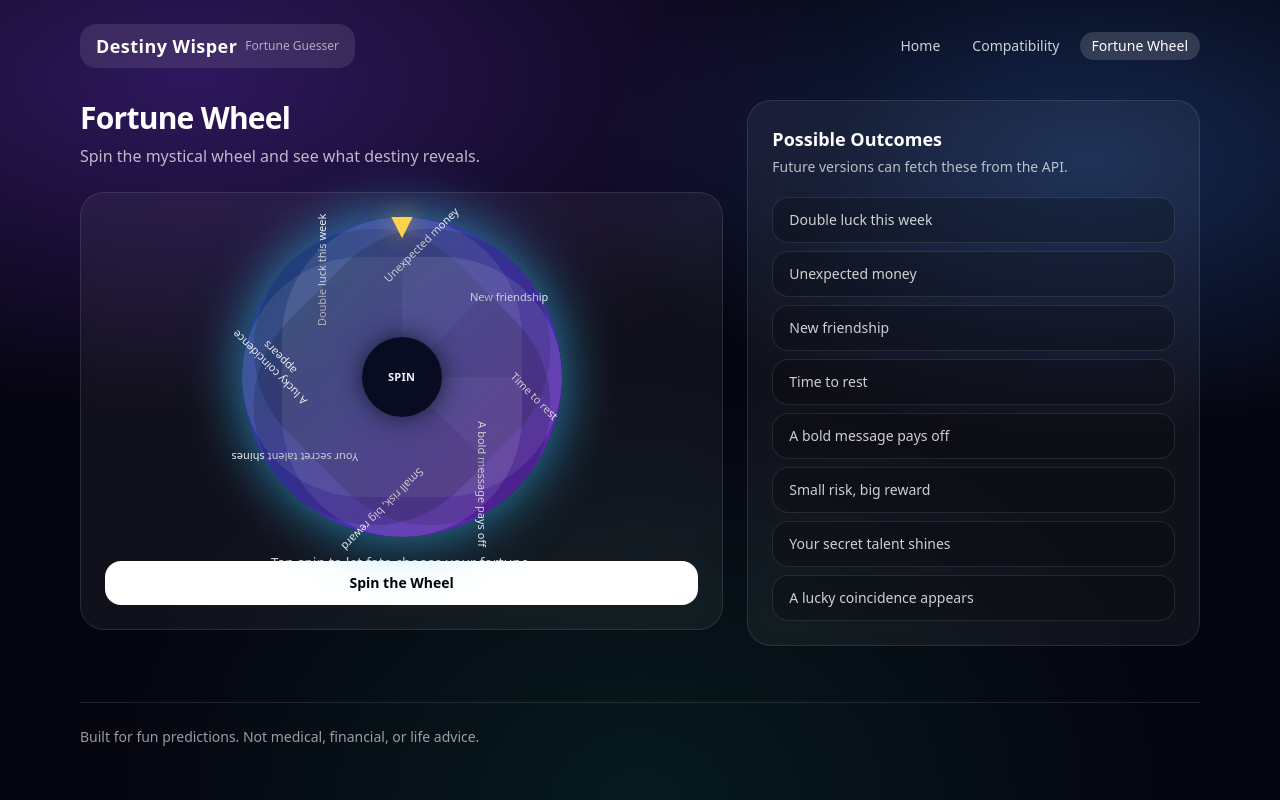
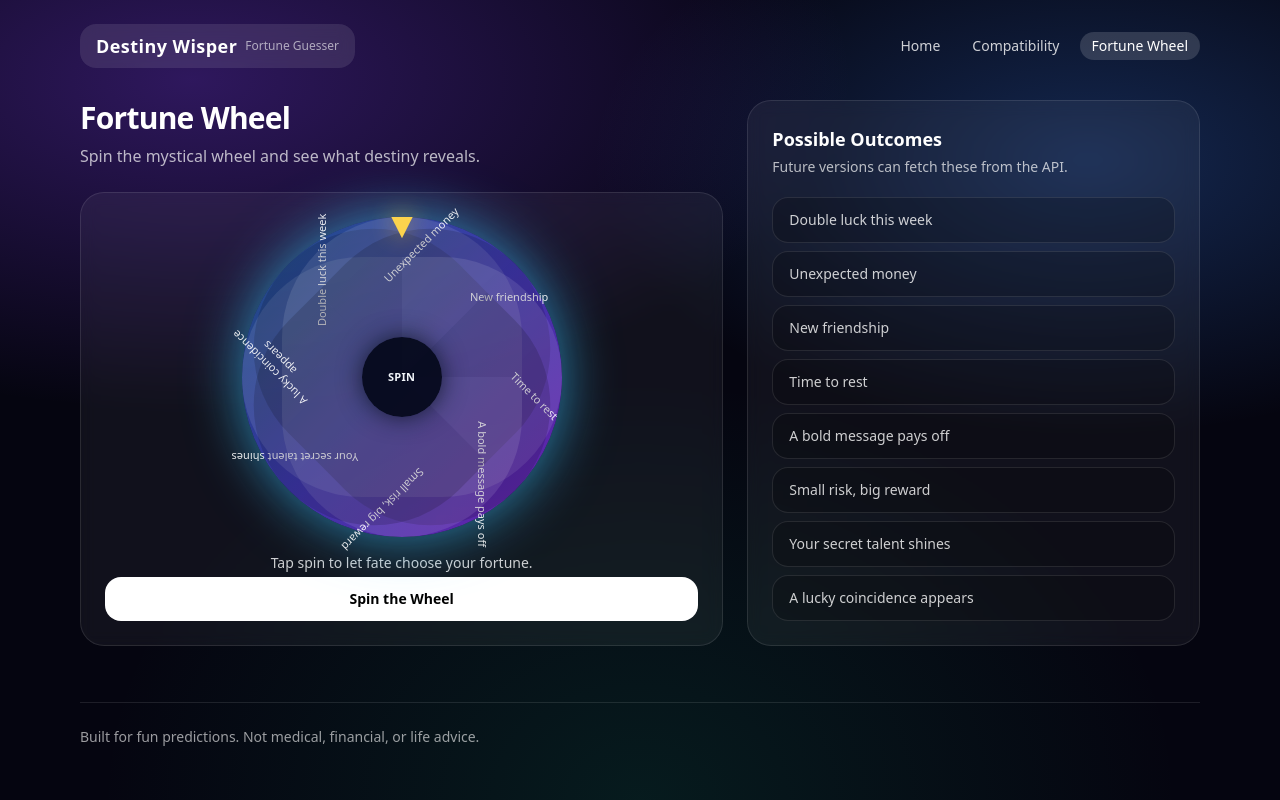
Before and after one commit to AMAN-RAWAT-2004/The-Destiny-Wisper, a React app in the folder frontend/: page /wheel in a window 1280 px wide. Built offline with nearby package versions, Linux system fonts and the light colour scheme; no server answers; the HTML template or start-up script is replaced by a standard one.

Commit message:
wheel page commit

```diff
--- a/frontend/src/pages/WheelPage.jsx
+++ b/frontend/src/pages/WheelPage.jsx
@@ -130,7 +130,7 @@ export function WheelPage() {
             </motion.div>
 
             {/* Result Text */}
-            <div className="mt-4 text-center text-sm text-white/80">
+            <div className="mt-4 mb-4 text-center text-sm text-white/80">
               {result
                 ? result
                 : spinning
@@ -144,7 +144,7 @@ export function WheelPage() {
           <button
             onClick={spin}
             disabled={spinning}
-            className="mt-6 w-full rounded-2xl bg-white px-4 py-3 text-sm font-semibold text-black
+            className="mt-10 w-full rounded-2xl bg-white px-4 py-3 text-sm font-semibold text-black
             transition hover:bg-white/90 disabled:cursor-not-allowed disabled:opacity-50"
           >
             {spinning ? "Spinning..." : "Spin the Wheel"}
```
